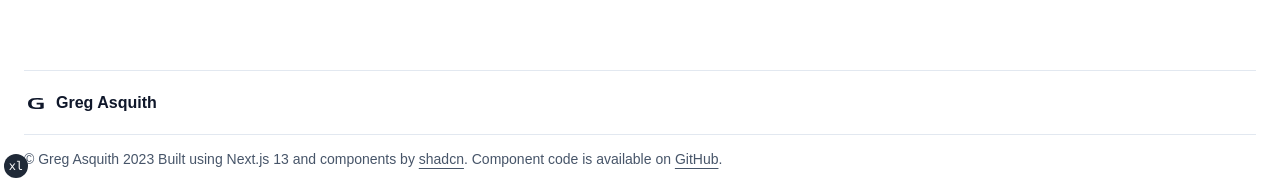
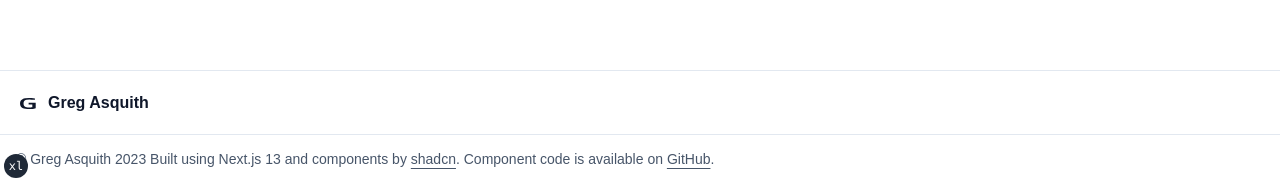
Before and after one commit to Greg-Asquith/gregasquith, a Next.js app: page /about in a window 1280 px wide. Shown: the part 618-800 px from the top of the page. Built offline with nearby package versions, Linux system fonts and the light colour scheme; a web font is replaced by a local one.

Commit message:
fix footer add metadata

```diff
--- a/src/app/about/page.tsx
+++ b/src/app/about/page.tsx
@@ -1,3 +1,10 @@
+import type { Metadata } from 'next';
+
+export const metadata: Metadata = {
+  title: 'Greg Asquith | About',
+  description: 'Greg Asquith | Technical consulting and solution creation',
+};
+
 export default function About() {
   return (
     <div className="my-2">
--- a/src/app/blog/page.tsx
+++ b/src/app/blog/page.tsx
@@ -1,3 +1,10 @@
+import type { Metadata } from 'next';
+
+export const metadata: Metadata = {
+  title: 'Greg Asquith | Blog',
+  description: 'Greg Asquith | Technical consulting and solution creation',
+};
+
 export default function BlogHome() {
   return (
     <div className="my-2">
--- a/src/app/contact/page.tsx
+++ b/src/app/contact/page.tsx
@@ -1,3 +1,10 @@
+import type { Metadata } from 'next';
+
+export const metadata: Metadata = {
+  title: 'Greg Asquith | Contact',
+  description: 'Greg Asquith | Technical consulting and solution creation',
+};
+
 export default function Contact() {
   return (
     <div className="my-2">
--- a/src/app/layout.tsx
+++ b/src/app/layout.tsx
@@ -1,3 +1,4 @@
+import type { Metadata } from 'next';
 import { Doppio_One as FontSans } from "next/font/google";
 
 import { cn } from "@/lib/utils";
@@ -9,6 +10,11 @@ import { ThemeProvider } from "@src/components/ui/ThemeProvider";
 import { Toaster } from "@src/components/ui/toaster"
 
 import "./globals.css";
+
+export const metadata: Metadata = {
+  title: 'Greg Asquith | Home',
+  description: 'Greg Asquith | Technical consulting and solution creation',
+};
 
 const fontSans = FontSans({
   subsets: ["latin"],
--- a/src/components/SiteFooter/index.tsx
+++ b/src/components/SiteFooter/index.tsx
@@ -5,8 +5,8 @@ import { Icons } from "@src/components/Icons";
 
 export function SiteFooter() {
   return (
-    <footer className="container">
-      <div className="flex flex-col items-center justify-between gap-4 border-t border-t-slate-200 py-10 dark:border-t-slate-700 md:h-16 md:flex-row md:py-0">
+    <footer>
+      <div className="px-4 flex flex-col items-center justify-between gap-4 border-t border-t-slate-200 py-10 dark:border-t-slate-700 md:h-16 md:flex-row md:py-0">
         <div className="flex flex-col items-center gap-4 px-8 md:row md:gap-2 md:px-0">
           <Link href="/" className="items-center space-x-2 flex">
             <Icons.logo className="h-6 w-6" />
@@ -16,7 +16,7 @@ export function SiteFooter() {
           </Link>
         </div>
       </div>
-      <div className="flex flex-col items-center justify-between gap-4 border-t border-t-slate-200 py-10 dark:border-t-slate-700 md:h-12 md:flex-row md:py-0">
+      <div className="px-4 flex flex-col items-center justify-between gap-4 border-t border-t-slate-200 py-10 dark:border-t-slate-700 md:h-12 md:flex-row md:py-0">
         <div className="flex flex-col items-center gap-4 px-8 md:row md:gap-2 md:px-0">
           <p className="text-center text-sm leading-loose text-slate-600 dark:text-slate-400 md:text-left">
             &#169; Greg Asquith {new Date().getFullYear()} Built using Next.js 13 and components by{" "}
```
